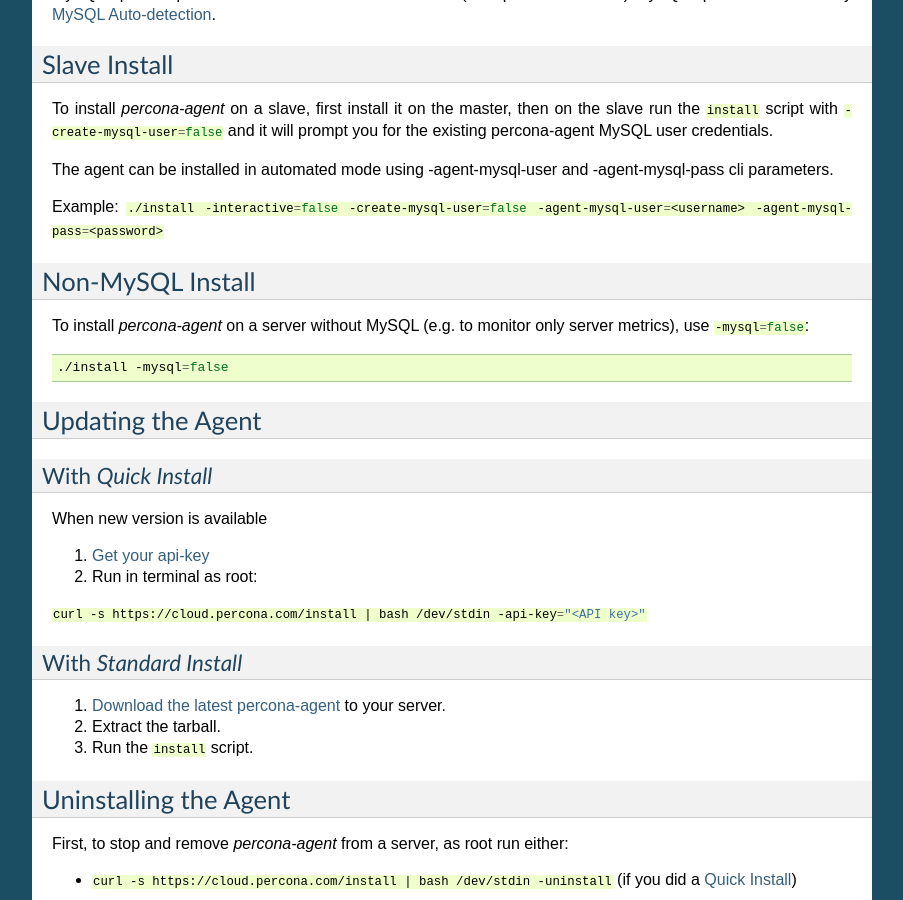
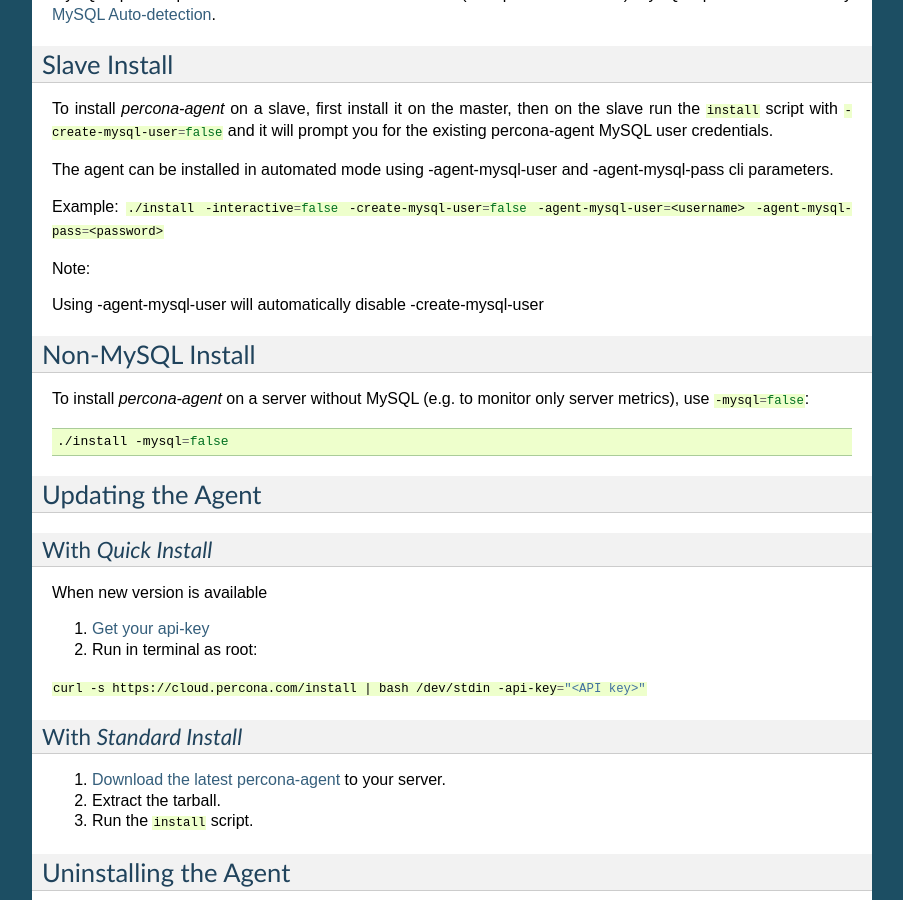
Before and after one commit to percona/cloud-tools, a Sphinx documentation site: the page built from doc/Install.rst, in a window 1280 px wide and 900 px high, scrolled down 1838 px. Shown: the whole window, without its empty margins (198-1101 px from the left). Built offline with Sphinx 7.4.7, drawn with Linux system fonts in a browser that asks for light colours.

Commit message:
PCT-1217 Updated install doc
- Added a note about the behaviour of -agent-mysql-user

```diff
--- a/doc/Install.rst
+++ b/doc/Install.rst
@@ -103,9 +103,9 @@
 +-------------------+---------+---------------------------------------+
 |-mysql-socket      |         | MySQL socket file                     |
 +-------------------+---------+---------------------------------------+
-|-agent-mysql-user  +         + MySQL user for the Percona Agent      +
+|-agent-mysql-user  |         | MySQL user for the Percona Agent      +
 +-------------------+---------+---------------------------------------+
-|-agent-mysql-pass  +         + MySQL password for the Percona Agent  +
+|-agent-mysql-pass  |         | MySQL password for the Percona Agent  +
 +-------------------+---------+---------------------------------------+
 
 To get list of all flags run :sh:`./install -help`
@@ -121,6 +121,10 @@
 
 Example:
 :sh:`./install -interactive=false -create-mysql-user=false -agent-mysql-user=<username> -agent-mysql-pass=<password>`
+
+Note:
+
+Using -agent-mysql-user will automatically disable -create-mysql-user
 
 Non-MySQL Install
 *****************
```
